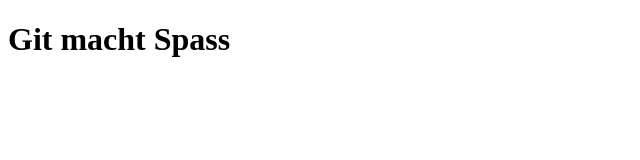
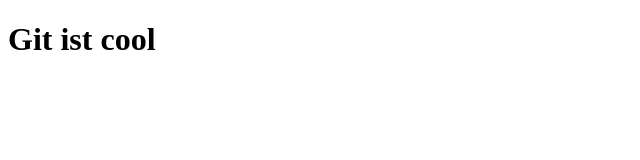
Before and after one commit to EbbeUndFlut/gitperiment, a plain HTML site: page index.html in a window 1280 px wide. Shown: the whole page, without its empty margins (0-640 px from the left). Drawn offline with Linux system fonts and the light colour scheme.

Commit message:
changed text again

```diff
--- a/index.html
+++ b/index.html
@@ -9,7 +9,7 @@
 </head>
 
 <body>
-    <h1>Git macht Spass</h1>
+    <h1>Git ist cool</h1>
 </body>
 
 </html>
```
